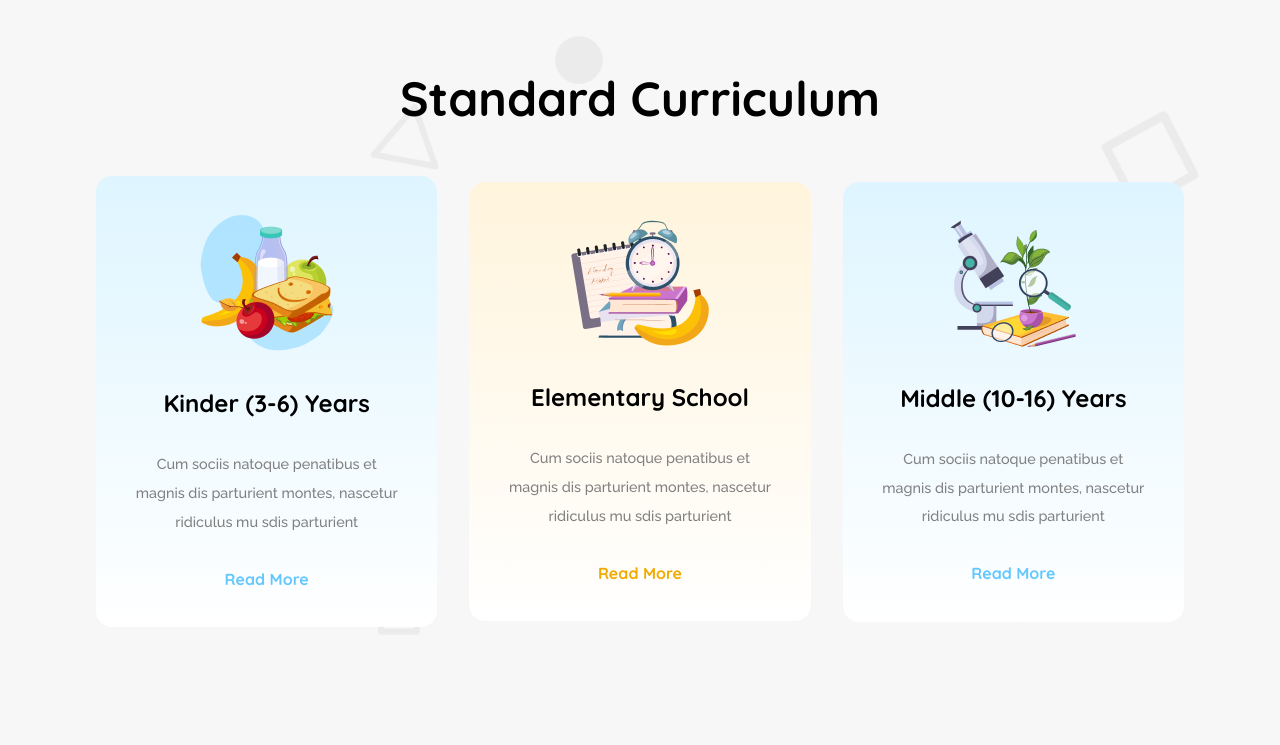
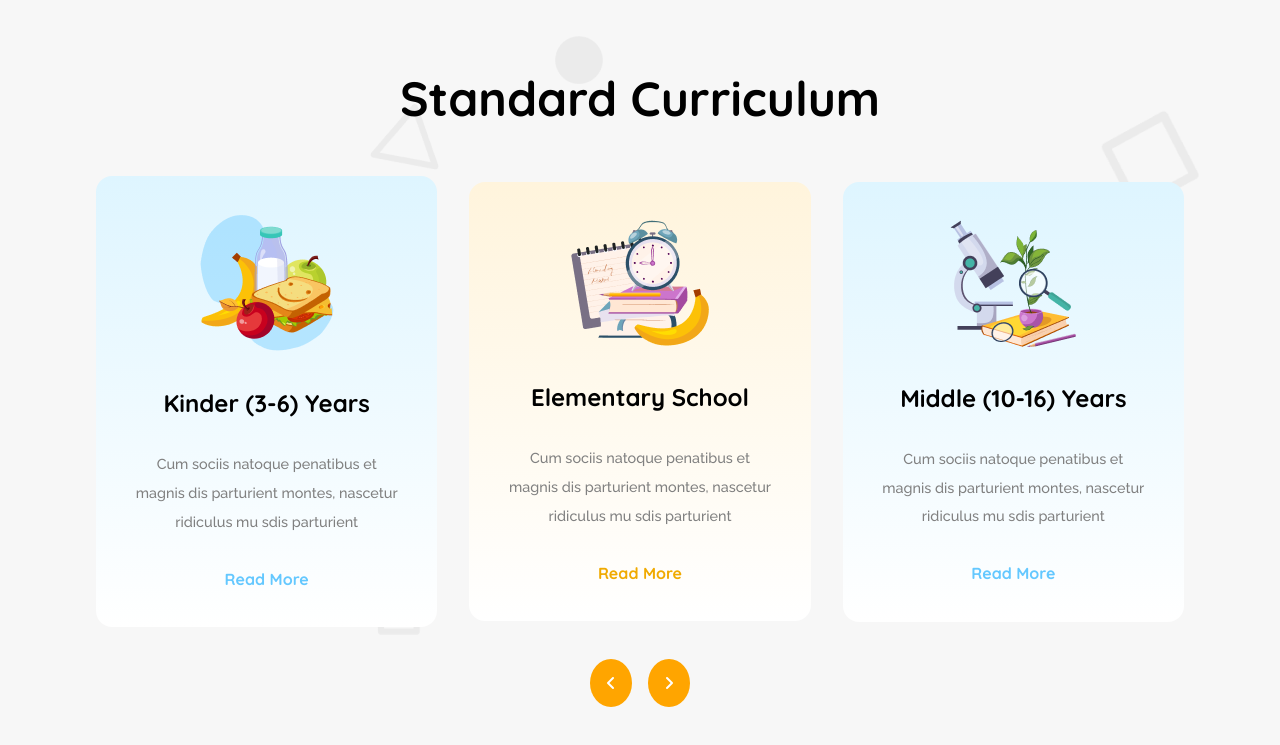
Before and after one commit to ChibgatullahMinhaz/kindergarten, a plain HTML site: page index.html in a window 1280 px wide. Shown: the part 653-1398 px from the top of the page. Before the commit the page ends 1364 px from the top, so only its background shows below. Drawn offline with Linux system fonts and the light colour scheme.

Commit message:
added arrow icon

```diff
--- a/index.html
+++ b/index.html
@@ -88,11 +88,16 @@
                 <button class="card3_btn">Read More</button>
             </div>
         </div>
+        <div class="arrow_btn">
+            <i class="fa-solid fa-angle-left"></i>
+            <i class="fa-solid fa-angle-right"></i>
+
+        </div>
     </section>
-    <div id="bgimag">
-    <img src="styles/bg.png" alt="">
 
-    </div>
+    <footer>
+
+    </footer>
 </body>
 
 </html>
--- a/styles/style.css
+++ b/styles/style.css
@@ -285,6 +285,22 @@ html {
 .card3_btn{
   color: #8700FF;
 }
+.arrow_btn{
+  margin: 2rem 0 0 0 ;
+  text-align: center;
+  display: flex;
+  align-items: center;
+  justify-content: center;
+  gap: 1rem;
+}
+.arrow_btn i{
+  background-color: orange;
+  padding: 1rem;
+  border-radius: 50%;
+  color: #fff;
+  font-weight: bold;
+  cursor: pointer;
+}
 @media screen and (max-width:576px) {
   .Standard_Curriculum{
    padding: 0.1rem;
@@ -297,11 +313,17 @@ html {
     margin-top: 0.3rem;
     max-width: 100%;
   }
+  .card p{
+    font-size: 10px;
+  }
   .Curriculum_title{
     font-family: var(--Raleway-font-family);
     font-weight: bold;
     font-size: 1.7rem;
     margin-bottom: 1rem;
+  }
+  .arrow_btn{
+    display: none;
   }
 }
 @media screen and (min-width:578px) and (max-width:992px) {
```
